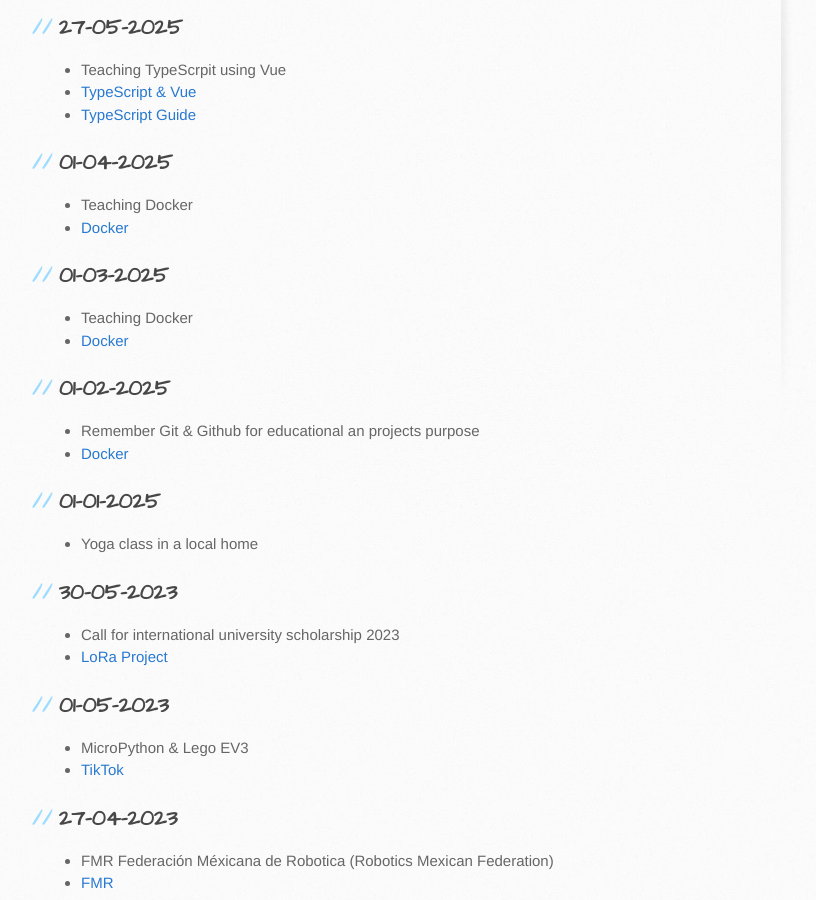
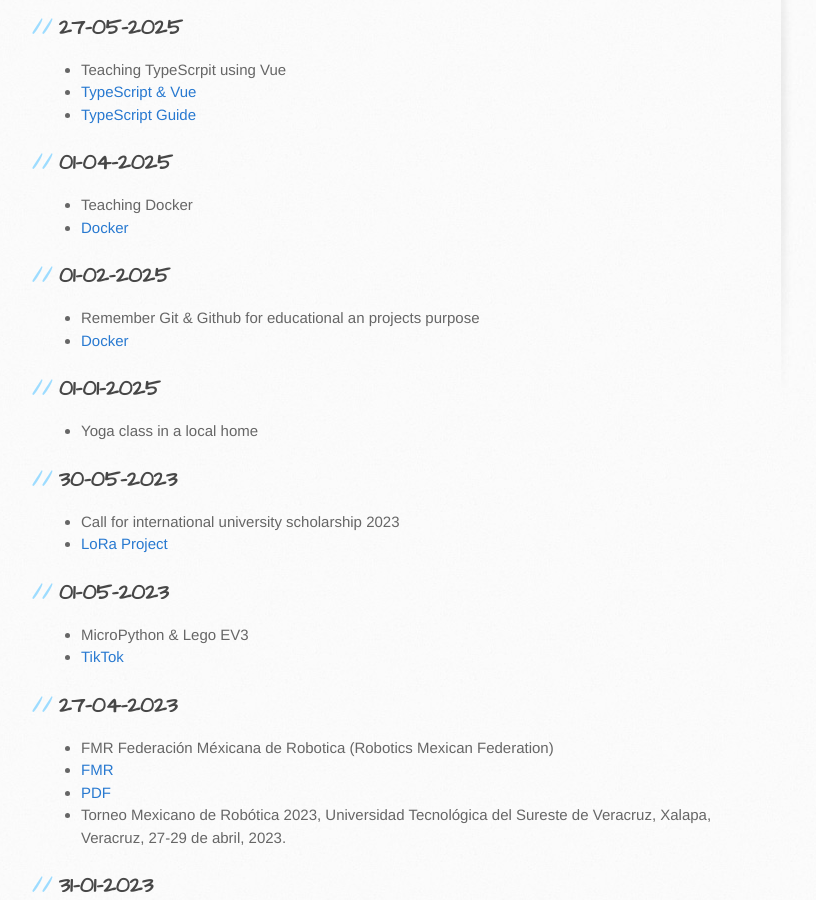
Before and after one commit to luisreylara/luisreylara.github.io, a Jekyll site: the page built from docs/another-page.md, in a window 1280 px wide and 900 px high, scrolled down 348 px. Shown: the whole window, without its empty margins (109-925 px from the left). Built offline with Jekyll 4.4.1, drawn with Linux system fonts in a browser that asks for light colours.

Commit message:
Update another-page.md

```diff
--- a/docs/another-page.md
+++ b/docs/another-page.md
@@ -11,10 +11,6 @@ layout: default
 * [TypeScript Guide ](https://www.udemy.com/course/typescript-guia-completa/)
 
 ## 01-04-2025
-* Teaching Docker
-* [Docker ](https://www.udemy.com/course/ultimate-docker-guia-de-cero-hasta-despliegues/)
-
-## 01-03-2025
 * Teaching Docker
 * [Docker ](https://www.udemy.com/course/ultimate-docker-guia-de-cero-hasta-despliegues/)
 
```
